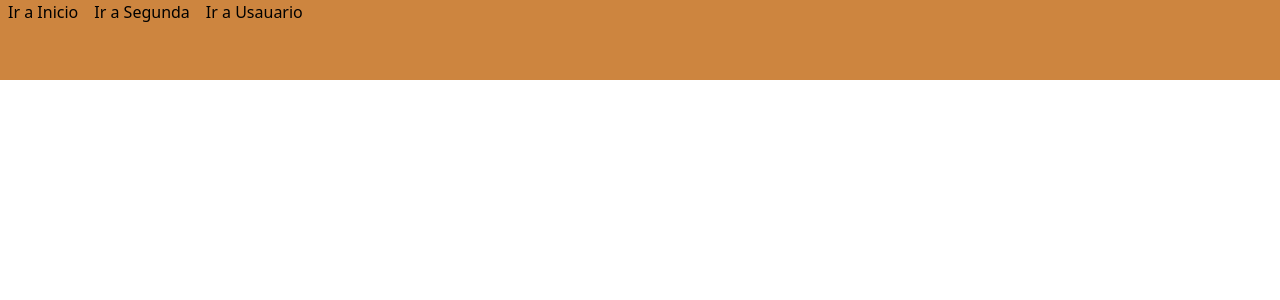
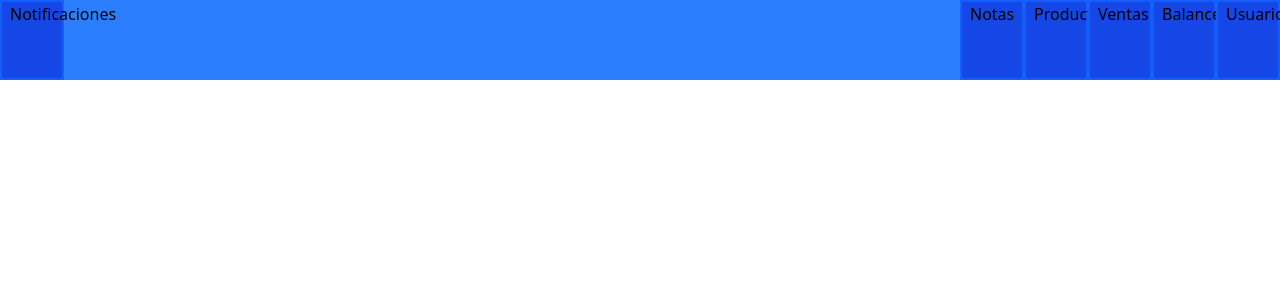
Before and after one commit to DDSlayer64/Proyecto01, a Vue app: page /balance in a window 1280 px wide. Shown: the top 300 px of the page. Built offline with nearby package versions, Linux system fonts and the light colour scheme.

Commit message:
Adelanto proyecto

```diff
--- a/src/components/Navegacion.vue
+++ b/src/components/Navegacion.vue
@@ -3,14 +3,24 @@
 </script>
 
 <template>
-    <nav class="navegacion w-[100vw] h-[10vh] bg-[peru] flex flex-row">
-        <router-link to="inicio" class="hover:bg-amber-200 px-2">Ir a Inicio
+    <nav class="navegacion w-[100vw] h-[10vh] bg-blue-500 flex flex-row">
+        <router-link to="notificaciones" class="hover:bg-blue-400 px-2 w-[5%] bg-blue-700  border-2 border-blue-600">Notificaciones
 
         </router-link>
-        <router-link to="segunda" class="hover:bg-amber-200 px-2">Ir a Segunda
+        <div class="w-[70%] h-[100%]"></div>
+        <router-link to="notas" class="hover:bg-blue-400 px-2 w-[5%] bg-blue-700 border-2 border-blue-600 ">Notas
 
         </router-link>
-        <router-link to="usuario" class="hover:bg-amber-200 px-2">Ir a Usauario
+        <router-link to="productos" class="hover:bg-blue-400 px-2 w-[5%] bg-blue-700  border-2 border-blue-600">Productos
+
+        </router-link>
+        <router-link to="ventas" class="hover:bg-blue-400 px-2 w-[5%] bg-blue-700  border-2 border-blue-600">Ventas
+
+        </router-link>
+        <router-link to="balance" class="hover:bg-blue-400 px-2 w-[5%] bg-blue-700  border-2 border-blue-600">Balance
+
+        </router-link>
+        <router-link to="usuario" class="hover:bg-blue-400 px-2 w-[5%] bg-blue-700  border-2 border-blue-600">Usuario
 
         </router-link>
     </nav>
--- a/src/router/index.js
+++ b/src/router/index.js
@@ -2,6 +2,11 @@ import {createRouter, createWebHistory} from 'vue-router'
 import Inicio from '../views/Inicio.vue'
 import Segunda from '../views/Segunda.vue'
 import Usuario from '../views/Usuario.vue'
+import Balance from '../views/Balance.vue'
+import Notificaciones from '../views/Notificaciones.vue'
+import Notas from '../views/Notas.vue'
+import Ventas from '../views/Ventas.vue'
+import Productos from '../views/Productos.vue'
 
 const router = createRouter(
     {
@@ -21,6 +26,31 @@ const router = createRouter(
                 path:"/usuario",
                 component: Usuario,
                 name: 'usuario'
+            },
+            {
+                path:"/balance",
+                component: Balance,
+                name: 'balance'
+            },
+            {
+                path:"/notas",
+                component: Notas,
+                name: 'notas'
+            },
+            {
+                path:"/notificaciones",
+                component: Notificaciones,
+                name: 'notificaciones'
+            },
+            {
+                path:"/productos",
+                component: Productos,
+                name: 'productos'
+            },
+            {
+                path:"/ventas",
+                component: Ventas,
+                name: 'ventas'
             }
         ]
     }
--- /dev/null
+++ b/src/views/Balance.vue
@@ -0,0 +1,7 @@
+<script setup>
+import { RouterLink } from 'vue-router';
+</script>
+
+<template>
+
+</template>
--- /dev/null
+++ b/src/views/Notas.vue
@@ -0,0 +1,7 @@
+<script setup>
+import { RouterLink } from 'vue-router';
+</script>
+
+<template>
+
+</template>
--- /dev/null
+++ b/src/views/Notificaciones.vue
@@ -0,0 +1,7 @@
+<script setup>
+import { RouterLink } from 'vue-router';
+</script>
+
+<template>
+
+</template>
--- /dev/null
+++ b/src/views/Productos.vue
@@ -0,0 +1,7 @@
+<script setup>
+import { RouterLink } from 'vue-router';
+</script>
+
+<template>
+
+</template>
--- /dev/null
+++ b/src/views/Ventas.vue
@@ -0,0 +1,7 @@
+<script setup>
+import { RouterLink } from 'vue-router';
+</script>
+
+<template>
+
+</template>
```
